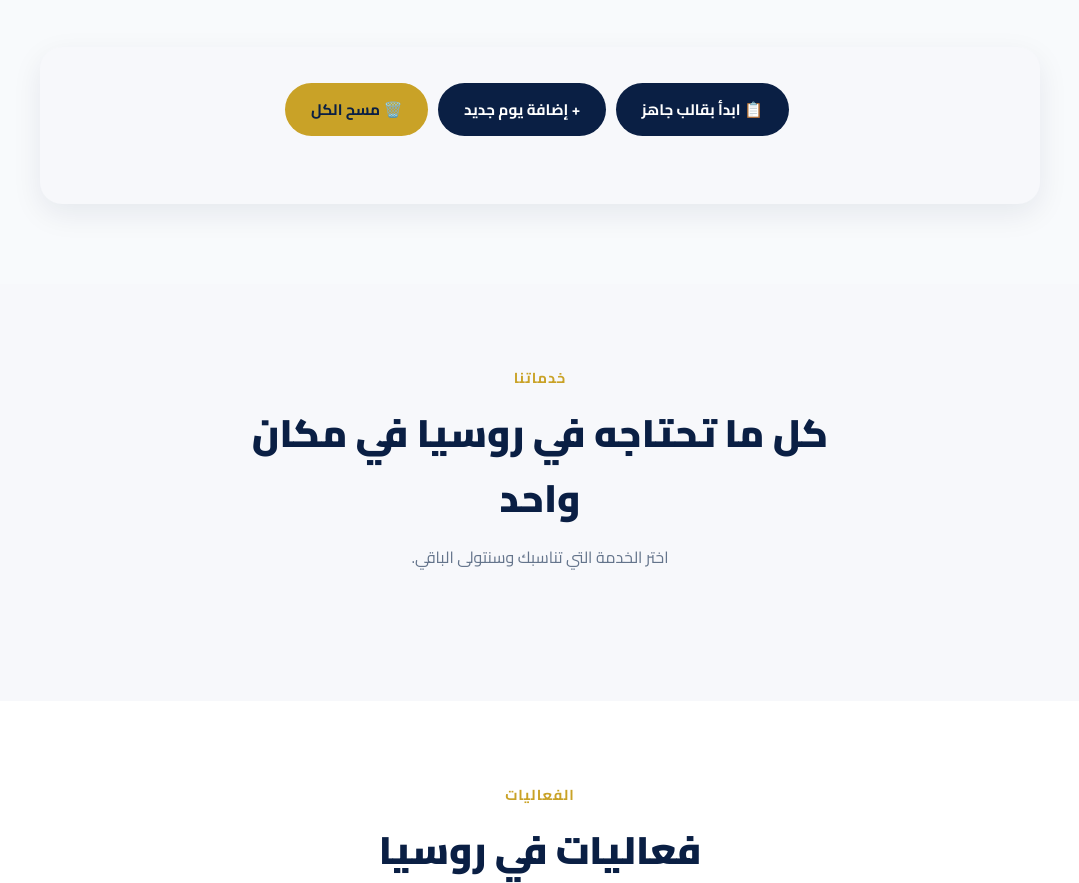
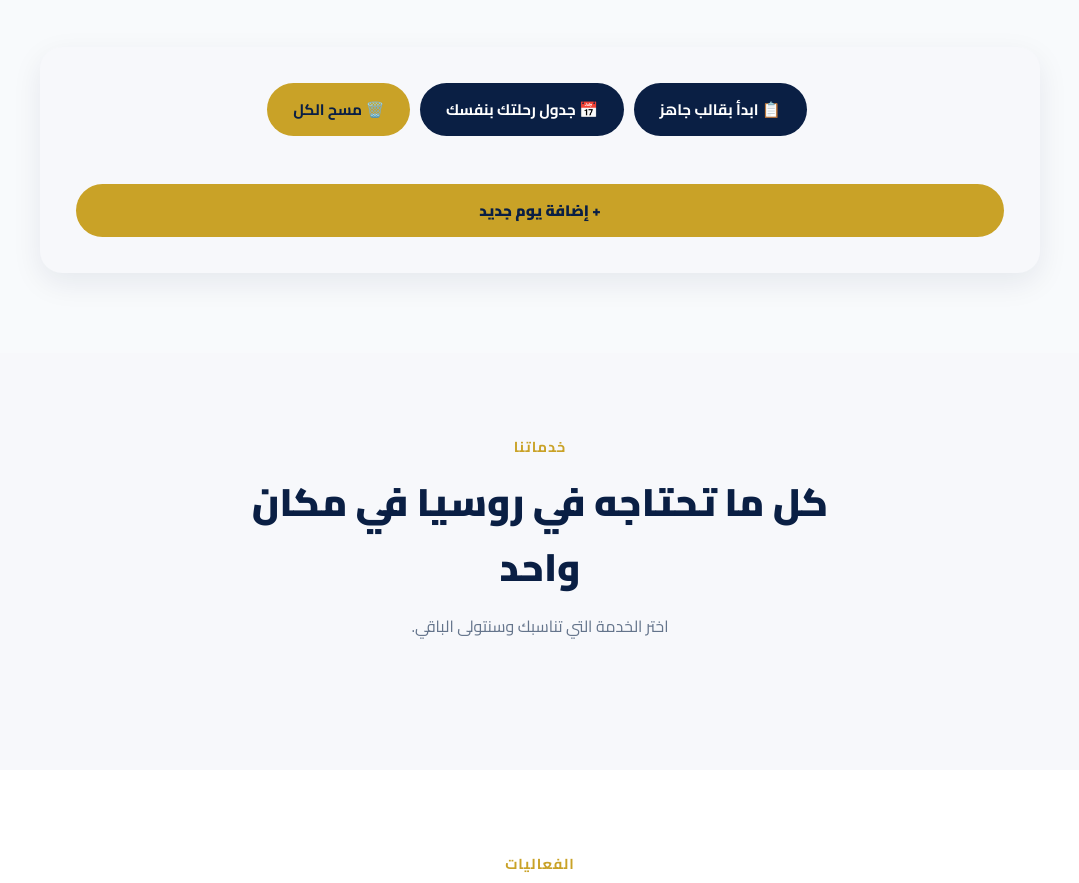
Before and after one commit to elsafy1997-beep/mosaad-travel, a website: page public/index.html in a window 1280 px wide. Shown: the part 2009-2892 px from the top of the page, without its empty margins (100-1179 px from the left). Drawn offline with Linux system fonts and the light colour scheme; no server answers.

Commit message:
feat: move add day button below trip days + rename top button

```diff
--- a/public/index.html
+++ b/public/index.html
@@ -118,12 +118,13 @@
     <!-- Quick Add Buttons -->
     <div style="text-align:center;margin-bottom:24px;">
       <button type="button" class="btn btn-navy" onclick="loadTripTemplate()" style="margin:0 6px 8px 0;">📋 ابدأ بقالب جاهز</button>
-      <button type="button" class="btn btn-navy" onclick="addTripDay()" style="margin:0 6px 8px 0;">+ إضافة يوم جديد</button>
+      <button type="button" class="btn btn-navy" onclick="addTripDay()" style="margin:0 6px 8px 0;">📅 جدول رحلتك بنفسك</button>
       <button type="button" class="btn btn-gold" onclick="clearTrip()" style="margin:0 6px 8px 0;">🗑️ مسح الكل</button>
     </div>
 
     <!-- Days Container -->
     <div id="tripDaysContainer"></div>
+    <button type="button" class="btn btn-gold" onclick="addTripDay()" style="width:100%;margin-top:16px;font-weight:900;">+ إضافة يوم جديد</button>
 
     <!-- Client Info + Actions -->
     <div id="tripFooter" style="display:none;margin-top:30px;background:#fff;padding:24px;border-radius:16px;box-shadow:var(--shadow);">
```
